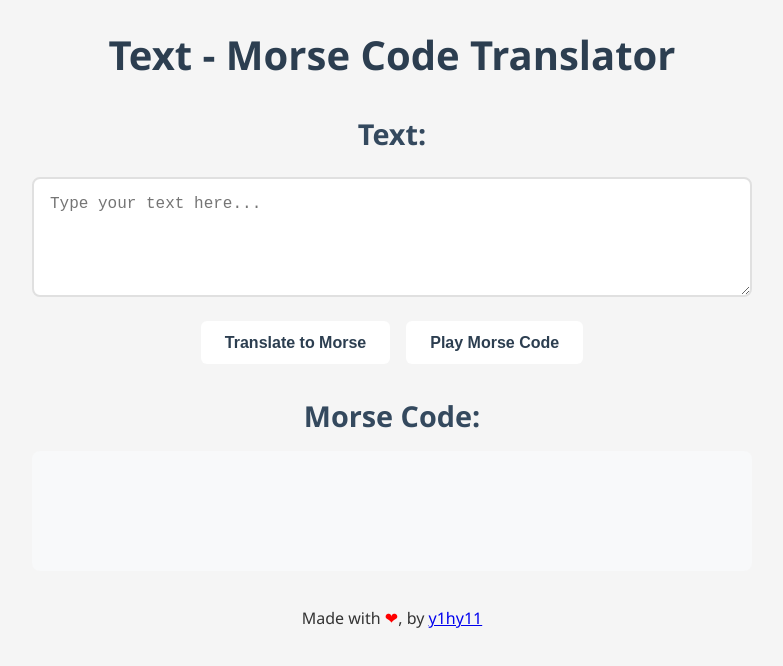
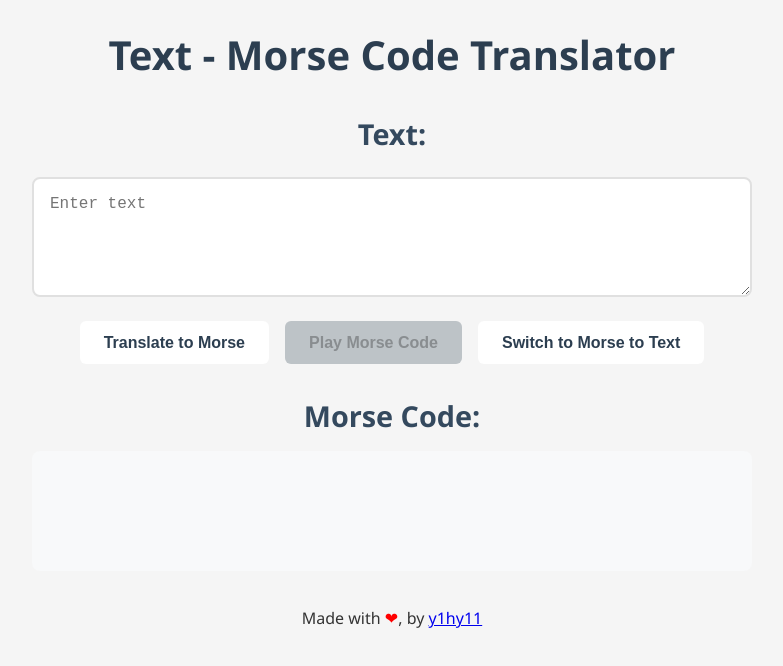
Before and after one commit to y1hy11/Projects, a React (Vite) app in the folder Morse Translator/: page / in a window 1280 px wide. Shown: the top 666 px of the page, without its empty margins (248-1031 px from the left). Built offline with nearby package versions, Linux system fonts and the light colour scheme.

Commit message:
Add mode switching functionality to Morse Translator component

```diff
--- a/Morse Translator/src/components/morseTranslator.jsx
+++ b/Morse Translator/src/components/morseTranslator.jsx
@@ -5,13 +5,14 @@ const MorseTranslator = () => {
     const [inputText, setInputText] = useState('');
     const [morseText, setMorseText] = useState('');
     const [isPlaying, setIsPlaying] = useState(false);
+    const [mode, setMode] = useState('text-to-morse');
 
     const audioContextRef = useRef(null);
     const oscillatorRef = useRef(null);
     const playMorseCode = (morseText) => {
         if (isPlaying) return;
         setIsPlaying(true);
-        const unit = 0.2; // Duration of a dot
+        const unit = 0.2;
         audioContextRef.current = new (window.AudioContext || window.webkitAudioContext)();
         const context = audioContextRef.current;
         let currentTime = context.currentTime;
@@ -51,23 +52,36 @@ const MorseTranslator = () => {
         return text.toUpperCase().split('').map(char => morseCode[char] || '').join(' ');
     };
 
+    const translateFromMorse = (morse) => {
+        const reverseMorseCode = Object.entries(morseCode).reduce((acc, [key, value]) => {
+            acc[value] = key;
+            return acc;
+        }, {});
+        return morse.split(' ').map(code => reverseMorseCode[code] || '').join('');
+    };
+
     const handleTranslate = () => {
-        const translated = translateToMorse(inputText);
-        setMorseText(translated);
+        if (mode === 'text-to-morse') {
+            const translated = translateToMorse(inputText);
+            setMorseText(translated);
+        } else {
+            const translated = translateFromMorse(inputText);
+            setMorseText(translated);
+        }
     };
 
     return (
         <div>
             <div className="morse-translator">
                 <h1>Text - Morse Code Translator</h1>
-                <h2>Text:</h2>
+                <h2>{mode === 'text-to-morse' ? 'Text:' : 'Morse Code:'}</h2>
                 <div>
                     <textarea
                         rows="4"
                         cols="50"
                         value={inputText}
                         onChange={(e) => setInputText(e.target.value)}
-                        placeholder="Type your text here..."
+                        placeholder={mode === 'text-to-morse' ? 'Enter text' : 'Enter Morse code'}
                     />
                 </div>
                 <div className="button-group">
@@ -84,11 +98,14 @@ const MorseTranslator = () => {
                 >
                     {isPlaying ? 'Pause Morse Code' : 'Play Morse Code'}
                 </button>
+                <button onClick={() => setMode(mode === 'text-to-morse' ? 'morse-to-text' : 'text-to-morse')}>
+                    Switch to {mode === 'text-to-morse' ? 'Morse to Text' : 'Text to Morse'}
+                </button>
                 </div>
-                <h2>Morse Code:</h2>
+                <h2>{mode === 'text-to-morse' ? 'Morse Code:' : 'Text:'}</h2>
                 <div className="morse-output">{morseText}</div>
                 <div className="footer">
-                     <p>Made with <span style={{ color: 'red' }}>❤</span>,  by <a href="https://github.com/y1hy11" target="_blank" rel="noopener noreferrer">y1hy11</a></p>
+                     <p>Made with <span style={{ color: 'red' }}>❤</span>,  by <a href="https://github.com/y1hy11" target="_blank">y1hy11</a></p>
                 </div>
             </div>
         </div>
```
